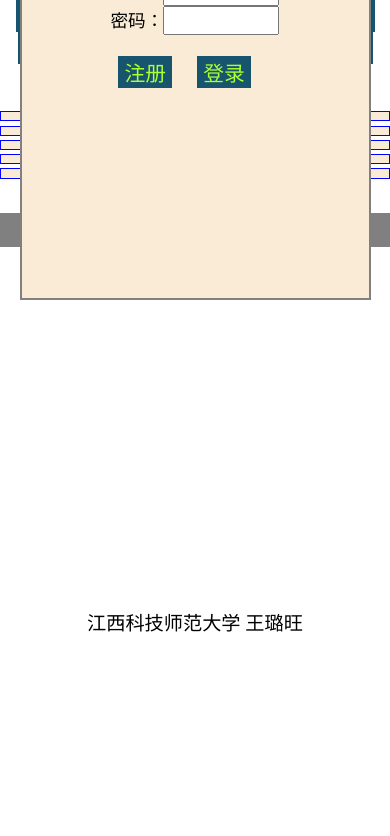
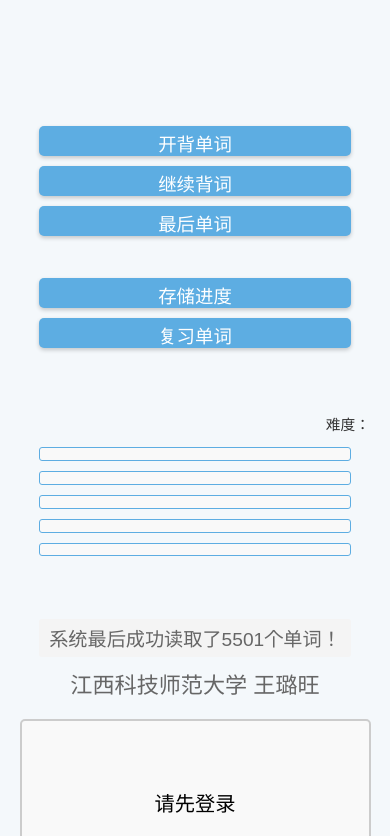
Before and after one commit to sever996/sever996.github.io, a plain HTML site: page index.html in a window 390 px wide. Shown: the part 196-1032 px from the top of the page. Before the commit the page ends 969 px from the top, so only its background shows below. Drawn offline with Linux system fonts and the light colour scheme.

Commit message:
Add files via upload

```diff
--- a/model.js
+++ b/model.js
@@ -1,7 +1,7 @@
 //Model用于记录程序的数据和运行状态
     let Model = {
         timerBegin : new Date() ,
-        numOfLearning : 25,
+        numOfLearning : 50,
         learning : [] ,
         learned : []
     } ;
@@ -112,7 +112,7 @@
   UI.footerLog = function(s){
     select('footer').textContent = s ;
     setTimeout(() => {
-        select('footer').textContent = "江西科技师范大学 李健宏 2024--2025" ;
+        select('footer').textContent = "江西科技师范大学 王璐旺 2024--2025" ;
     }, 3*1000);
   };
   UI.response = function(s){
--- a/view.css
+++ b/view.css
@@ -1,3 +1,4 @@
+/* 全局设置 */
 * {
     margin: 0;
     box-sizing: border-box;
@@ -5,145 +6,290 @@
 }
 
 body {
-    font-size: calc(10px+1vh);
+    font-family: Arial, sans-serif;
+    font-size: calc(10px + 1vh);
     height: 98vh;
     position: relative;
+    background-color: #f4f8fb;
 }
 
+/* 头部样式 */
 header {
-    font-size: 1.8em;
-    height: 15%;
+    font-size:30px;
+    height: 10%;
     position: relative;
+    color: #333;
+    display: flex;
+    flex-direction: column;
+    justify-content: center;
+    align-items: center;
+}
+
+header p#title {
+    font-family: Arial Black, sans-serif;
+    font-size: 2em;
+    margin-bottom: 0.5em;
 }
 
 header p#status {
     font-size: 0.6em;
-    color: orangered;
+    color: #e74c3c;
 }
 
 header p#status span {
     font-size: 1.2em;
-    color: red;
+    color: #c0392b;
     font-weight: bold;
 }
 
+/* 导航栏样式 */
 nav {
     height: 6%;
+    display: flex;
+    justify-content: center;
+    align-items: center;
+    gap: 1em;
 }
 
 nav button {
     font-size: 1.2em;
+    background-color: #5dade2;
+    color: #fff;
+    border: none;
+    padding: 0.2em 0.5em;
+    border-radius: 5px;
+    cursor: pointer;
+    transition: background-color 0.3s ease;
+    box-shadow: 0 2px 4px rgba(0, 0, 0, 0.2);
+    min-width: 120px;
+    height: 40px;
+}
+
+nav button:hover {
+    background-color: #3498db;
 }
 
 button.small {
-    width: 30%;
-    padding: 0.1em 0.2em;
-}
-
-button {
-    display: inline;
-    border: none;
-    background-color: rgb(23, 85, 111);
-    color: greenyellow;
-}
-
-button:hover {
-    color: white;
+    width: 10%;
+    height: 40%;
+    min-width: 120px;
 }
 
 button.big {
-    width: 45%;
-    padding: 0.1em 0.5em;
+    width: 15%;
+    height: 40%;
+    min-width: 150px;
 }
 
+/* 主体内容样式 */
 main {
     margin-top: 1em;
     font-size: 1.6em;
     height: 60%;
     position: relative;
+    display: flex;
+    flex-direction: column;
+    justify-content: center;
+    align-items: center;
 }
 
 main p#en {
     font-size: 1.6em;
-    color: lightblue;
-    text-shadow: 2px 2px gray;
+    color: #5dade2;
+    text-shadow: 2px 2px #ccc;
+    margin-bottom: 0.5em;
 }
 
 main p#pn {
     font-size: 1.2em;
-    color: lightseagreen;
+    color: #7fb3d5;
+    margin-bottom: 0.5em;
 }
 
+main span#level {
+    display: block;
+    position: absolute;
+    right: 20px;
+    top: 1px;
+    color: #333;
+    font-size: 0.5em;
+}
+
+main span#response {
+    font-size: 1.8em;
+    color: #e74c3c;
+    position: absolute;
+    right: 0.5em;
+    top: 3em;
+}
+
+p.cn {
+    border: 1px solid #5dade2;
+    background-color: #f9f9f9;
+    cursor: pointer;
+    font-size: 0.8em;
+    padding: 0.2em 0.1em;
+    margin-bottom: 0.2em;
+    display: inline-block;
+    width: 20%;
+    text-align: center;
+    border-radius: 3px;
+    transition: background-color 0.3s ease, color 0.3s ease;
+}
+
+p.cn.right {
+    background-color: #2ecc71;
+    color: #fff;
+}
+
+p.cn.wrong {
+    background-color: #e74c3c;
+    color: #fff;
+}
+
+p.cn:hover {
+    background-color: #5dade2;
+    color: #fff;
+}
+
+p#log {
+    color: #666;
+    font-size: 0.65em;
+    padding: 5px 10px;
+    text-align: center;
+    background-color: #f4f4f4;
+    border-radius: 3px;
+    margin-top: 1em;
+}
+
+/* 表单样式 */
 form {
     position: absolute;
-    width: 90%;
-    height: 50%;
-    border: 2px solid gray;
-    left: 5%;
+    width: 100%;
+    height: 60%;
+    border: 2px solid #ccc;
     top: 10%;
-    background-color: antiquewhite;
+    background-color: #f9f9f9;
     font-size: 1.1em;
+    display: flex;
+    flex-direction: column;
+    justify-content: center;
+    align-items: center;
+    border-radius: 5px;
 }
 
 form input {
     font-size: 1.1em;
     width: 6em;
+    margin-bottom: 0.5em;
+    padding: 0.2em 0.5em;
+    border: 1px solid #ccc;
+    border-radius: 3px;
 }
 
 form button {
-    font-size: 1.3rem;
+    font-size: 1.5rem;
     margin-right: 1em;
+    background-color: #5dade2;
+    color: #fff;
+    border: none;
+    padding: 0.2em 0.5em;
+    border-radius: 5px;
+    cursor: pointer;
+    height: 60px;
+    transition: background-color 0.3s ease;
+    box-shadow: 0 2px 4px rgba(0, 0, 0, 0.2);
+    min-width: 120px;
 }
 
-footer {
-    height: 20%;
-    font-size: 1.2em;
+form button:hover {
+    background-color: #3498db;
 }
 
-span#level {
-    display: block;
-    position: absolute;
-    right: 20px;
-    top: 1px;
-    color: blue;
-    font-size: 0.5em;
+
+/* 页脚样式 */
+footer {
+    height: 5%;
+    font-size: 1.2em;
+    color: #666;
+    display: flex;
+    flex-direction: column;
+    justify-content: center;
+    align-items: center;
 }
 
-p.cn {
-    border: 1px solid blue;
-    background-color: antiquewhite;
-    cursor: pointer;
-    font-size: 0.8em;
-    padding: 0.2em 0.1em;
-    margin-bottom: 0.2em;
+/* 响应式设计：手机端样式调整 */
+@media (max-width: 768px) {
+    /* 整体布局调整，将各部分设置为占满屏幕宽度，垂直排列 */
+    body {
+        height: auto;
+    }
+
+    header {
+        height: auto;
+        padding: 10px 0;
+    }
+
+    nav {
+        height: auto;
+        flex-direction: column;
+        gap: 10px;
+        padding: 10px 0;
+    }
+
+    nav button {
+        min-width: 100px;
+        height: 30px;
+        font-size: 1em;
+    }
+
+    button.small,
+    button.big {
+        width: 80%;
+        min-width: 100px;
+        height: 30px;
+    }
+
+    main {
+        height: auto;
+        margin-top: 10px;
+    }
+
+    main p#en,
+    main p#pn {
+        font-size: 1.2em;
+    }
+
+    p.cn {
+        width: 80%;
+        font-size: 1em;
+        margin-bottom: 10px;
+    }
+
+    form {
+        position: relative;
+        width: 90%;
+        height: auto;
+        top: 0;
+        left: 5%;
+        margin-top: 10px;
+        padding: 20px 0;
+    }
+
+    form input {
+        width: 80%;
+        margin-bottom: 10px;
+    }
+
+    form button {
+        font-size: 1.2em;
+        min-width: 100px;
+        height: 40px;
+        margin-right: 10px;
+    }
+
+    footer {
+        height: auto;
+        padding: 10px 0;
+    }
 }
-
-p.cn.right {
-    background-color: yellow;
-    color: red;
-}
-
-p.cn.wrong {
-    background-color: gray;
-    color: white;
-}
-
-p.cn:hover {
-    color: blue;
-}
-
-main span#response {
-    font-size: 1.8em;
-    color: red;
-    position: absolute;
-    right: 0.5em;
-    top: 3em;
-}
-
-p#log {
-    background-color: gray;
-    color: white;
-    font-size: 0.65em;
-    padding: 5px 10px;
-    text-align: center;
-}
```
